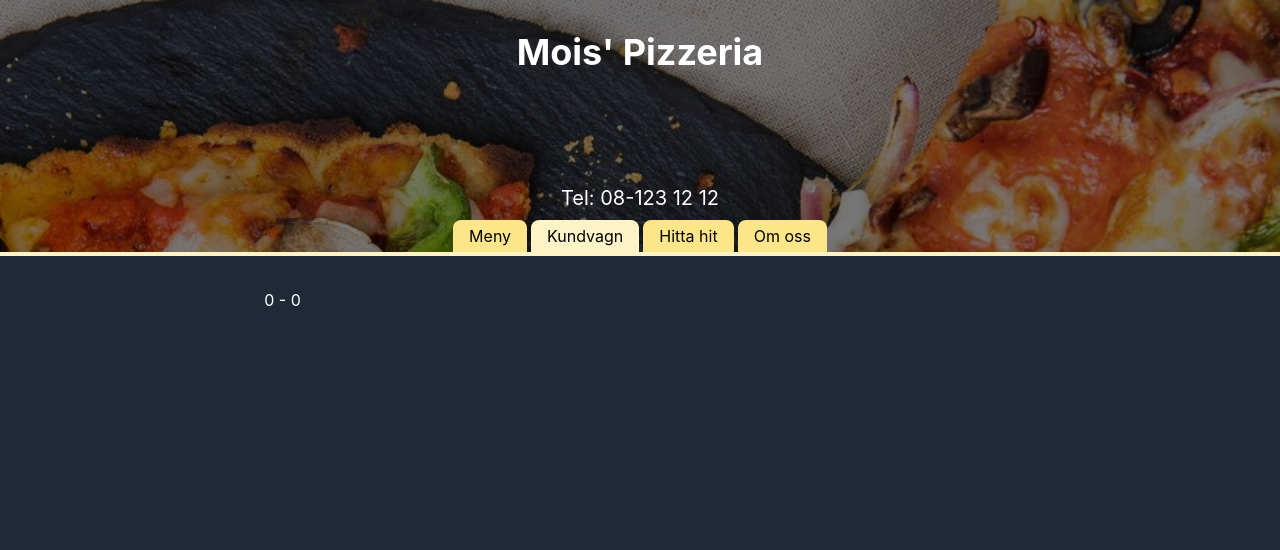
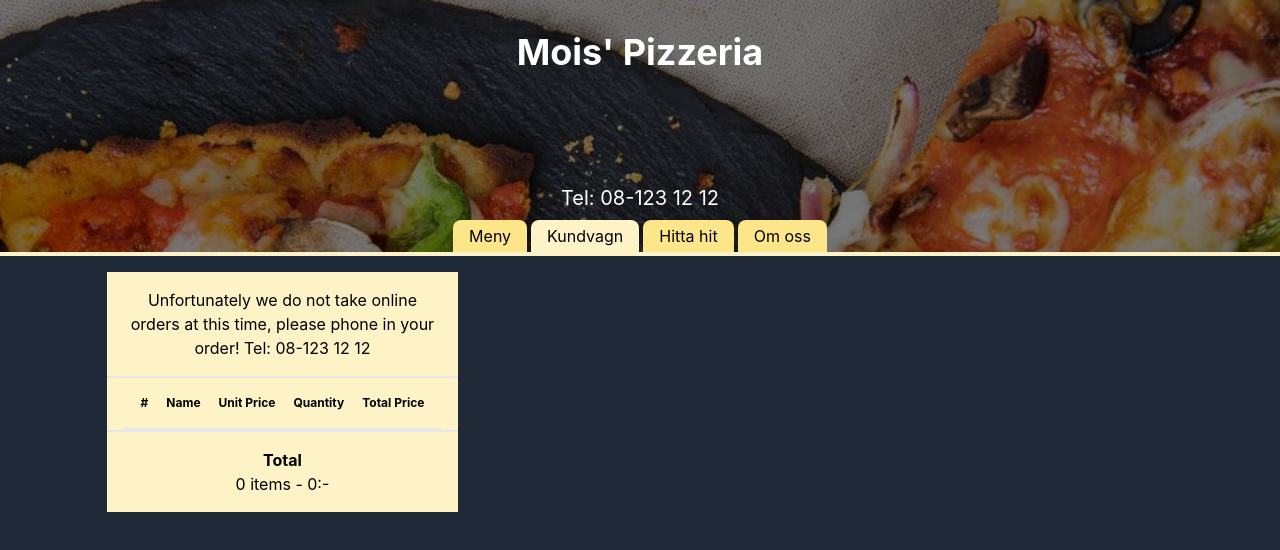
Before and after one commit to Neylion/pizza-sites, a React (Vite) app: page / in a window 1280 px wide. Both pictures are taken after a click on the element "Kundvagn". Shown: the top 550 px of the page. Built offline with nearby package versions, Linux system fonts and the light colour scheme.

Commit message:
Add basic cart summary

```diff
--- a/src/pages/Cart/CartPage.tsx
+++ b/src/pages/Cart/CartPage.tsx
@@ -1,3 +1,4 @@
+import CartModal from '../../components/CartModal/CartModal';
 import Pizzas from '../../components/Pizza/Pizzas';
 import { useCartContext } from '../../contexts/CartContext';
 
@@ -17,13 +18,32 @@ const CartPage = () => {
 };
 
 const CartSummary = () => {
-  const { cart } = useCartContext();
+  const { cart, addOrUpdateCartItem } = useCartContext();
   return (
-    <div className="my-4">
-      <div className="flex flex-col text-white justify-center text-center my-2">{cart.totalCount} - {cart.totalPrice}</div>
-      {Object.values(cart.items).map((item, index) => (
-        <div key={`${index}-${item.id}`} className="flex flex-col text-white justify-center text-center my-2">{item.count} - {item.name}</div>
-      ))}
+    <div className="bg-secondary-100 h-full w-full pb-4">
+      <p className="flex flex-col text-center p-4 border-b-2">Unfortunately we do not take online orders at this time, please phone in your order! Tel: 08-123 12 12</p>
+      <table className="mx-auto border-b-2 text-center" style={{ borderSpacing: '1rem 1rem', borderCollapse: 'separate' }}>
+        <tr className="text-xs">
+          <th>#</th>
+          <th>Name</th>
+          <th>Unit Price</th>
+          <th>Quantity</th>
+          <th>Total Price</th>
+        </tr>
+        {Object.values(cart.items).map((item, index) => (
+          <tr key={`${index}-${item.id}`}>
+            <td>{item.number}</td>
+            <td>{item.name}</td>
+            <td>{item.price}</td>
+            <td>
+              <CartModal count={item.count} updateCartEntry={(count: number) => addOrUpdateCartItem(item, count)} />
+            </td>
+            <td>{item.totalPrice}</td>
+          </tr>
+        ))}
+      </table>
+      <h2 className="flex flex-col text-center font-bold pt-4 border-t-2">Total</h2>
+      <div className="flex flex-col justify-center text-center">{cart.totalCount} items - {cart.totalPrice}:-</div>
     </div>
   );
 };
```
